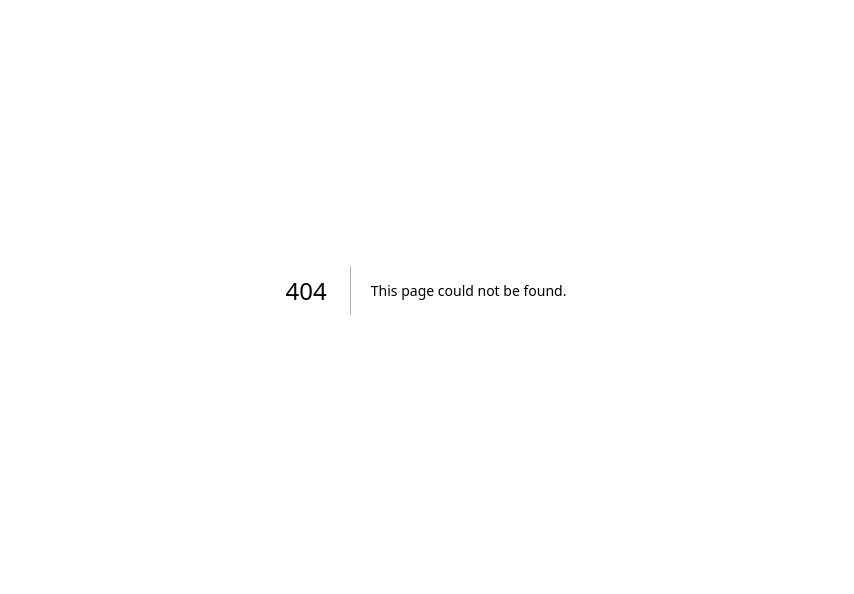
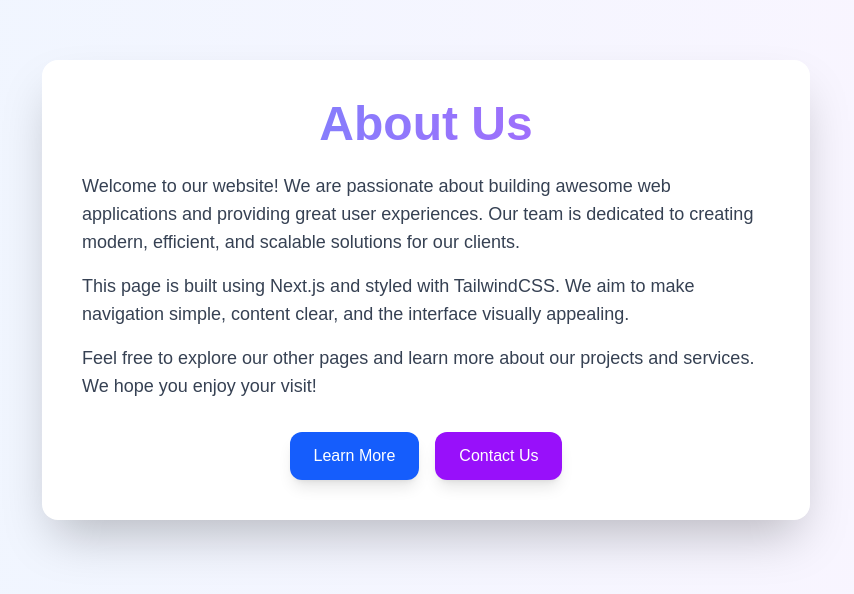
Before and after one commit to euron-fromautomation/nextapp, a Next.js app: page /about in a window 1280 px wide. Before the commit this address had no page. Shown: the part 110-704 px from the top of the page, without its empty margins (214-1068 px from the left). Built offline with nearby package versions, Linux system fonts and the light colour scheme.

Commit message:
about page

```diff
--- /dev/null
+++ b/app/about/page.tsx
@@ -0,0 +1,32 @@
+export default function About() {
+  return (
+    <div className="min-h-screen bg-gradient-to-r from-blue-50 to-purple-50 flex flex-col items-center justify-center p-6">
+      <div className="max-w-3xl bg-white backdrop-blur-md bg-opacity-70 shadow-2xl rounded-2xl p-10 transform transition-all hover:scale-105 duration-300">
+        <h1 className="text-5xl font-extrabold text-transparent bg-clip-text bg-gradient-to-r from-blue-600 to-purple-600 mb-6 animate-pulse text-center">
+          About Us
+        </h1>
+        <p className="text-gray-700 mb-4 text-lg">
+          Welcome to our website! We are passionate about building awesome web applications
+          and providing great user experiences. Our team is dedicated to creating modern,
+          efficient, and scalable solutions for our clients.
+        </p>
+        <p className="text-gray-700 mb-4 text-lg">
+          This page is built using Next.js and styled with TailwindCSS. We aim to make
+          navigation simple, content clear, and the interface visually appealing.
+        </p>
+        <p className="text-gray-700 text-lg">
+          Feel free to explore our other pages and learn more about our projects and services.
+          We hope you enjoy your visit!
+        </p>
+        <div className="mt-8 flex justify-center space-x-4">
+          <button className="px-6 py-3 bg-blue-600 text-white rounded-xl shadow-lg hover:bg-blue-700 transition-colors duration-300">
+            Learn More
+          </button>
+          <button className="px-6 py-3 bg-purple-600 text-white rounded-xl shadow-lg hover:bg-purple-700 transition-colors duration-300">
+            Contact Us
+          </button>
+        </div>
+      </div>
+    </div>
+  );
+}
```
